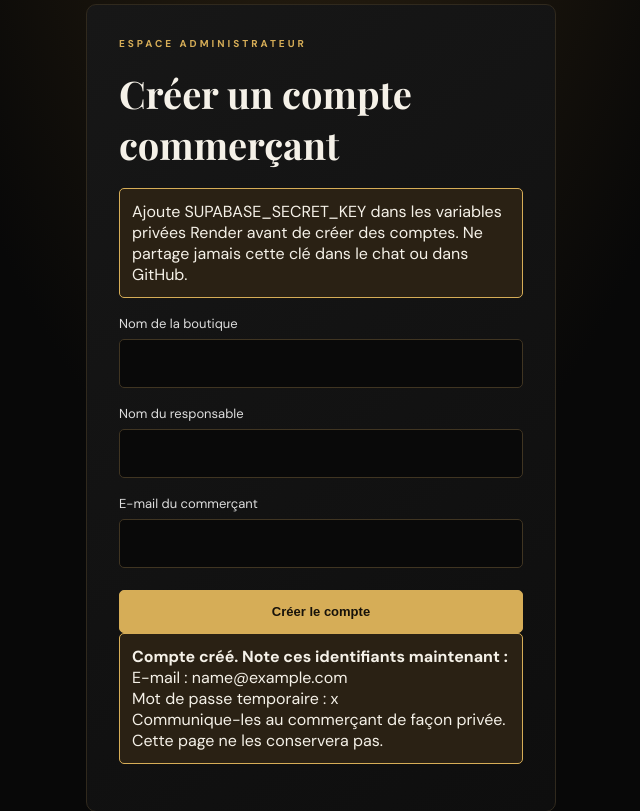
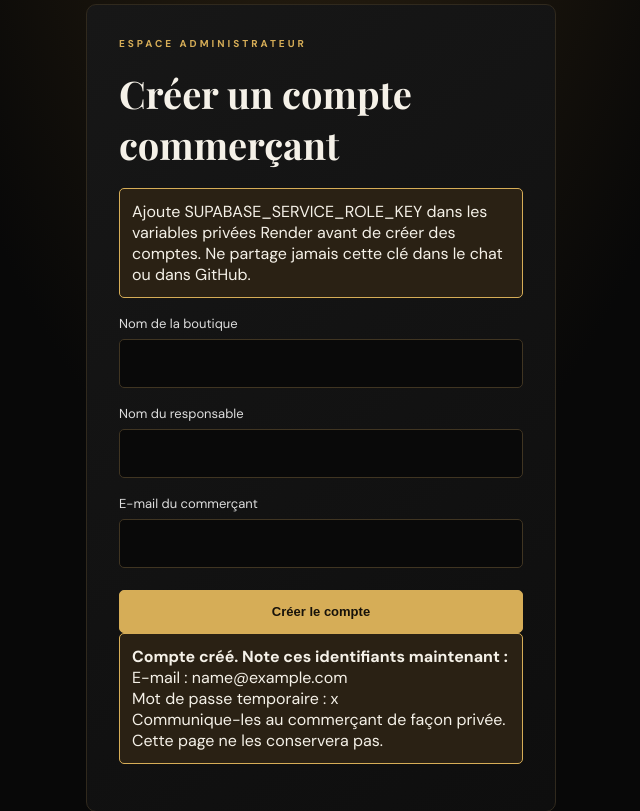
Before and after one commit to ameth99ndiaye-hash/ndiaye-digital-pro-v2, a Flask app: template templates/admin.html in a window 1280 px wide. Shown: the part 147-958 px from the top of the page, without its empty margins (319-959 px from the left). Run offline with Flask 3, Linux system fonts and the light colour scheme; the template is opened without the code that fills it: most values are stand-ins (such as "Sample title", 1, 10 or a date in 2020); some libraries are stand-ins or nearby versions.

Commit message:
Fix admin setup key name in instructions

```diff
--- a/templates/admin.html
+++ b/templates/admin.html
@@ -4,7 +4,7 @@
 <section class="form-card">
   <div class="eyebrow">ESPACE ADMINISTRATEUR</div>
   <h1>Créer un compte commerçant</h1>
-  {% if not secret_ready %}<p class="notice">Ajoute SUPABASE_SECRET_KEY dans les variables privées Render avant de créer des comptes. Ne partage jamais cette clé dans le chat ou dans GitHub.</p>{% endif %}
+  {% if not secret_ready %}<p class="notice">Ajoute SUPABASE_SERVICE_ROLE_KEY dans les variables privées Render avant de créer des comptes. Ne partage jamais cette clé dans le chat ou dans GitHub.</p>{% endif %}
   <form method="post">
     <input type="hidden" name="csrf_token" value="{{ csrf_token() }}">
     <label>Nom de la boutique</label><input name="shop_name" required maxlength="120">
```
